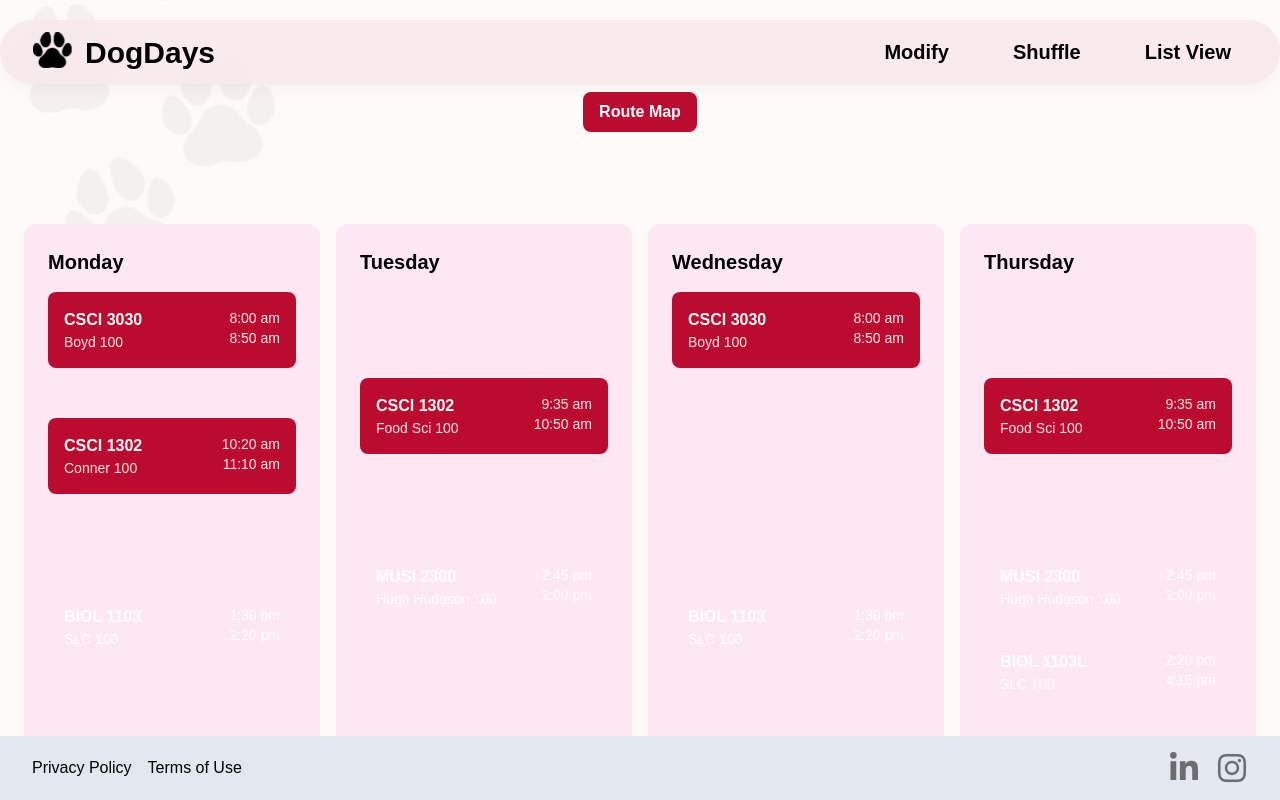
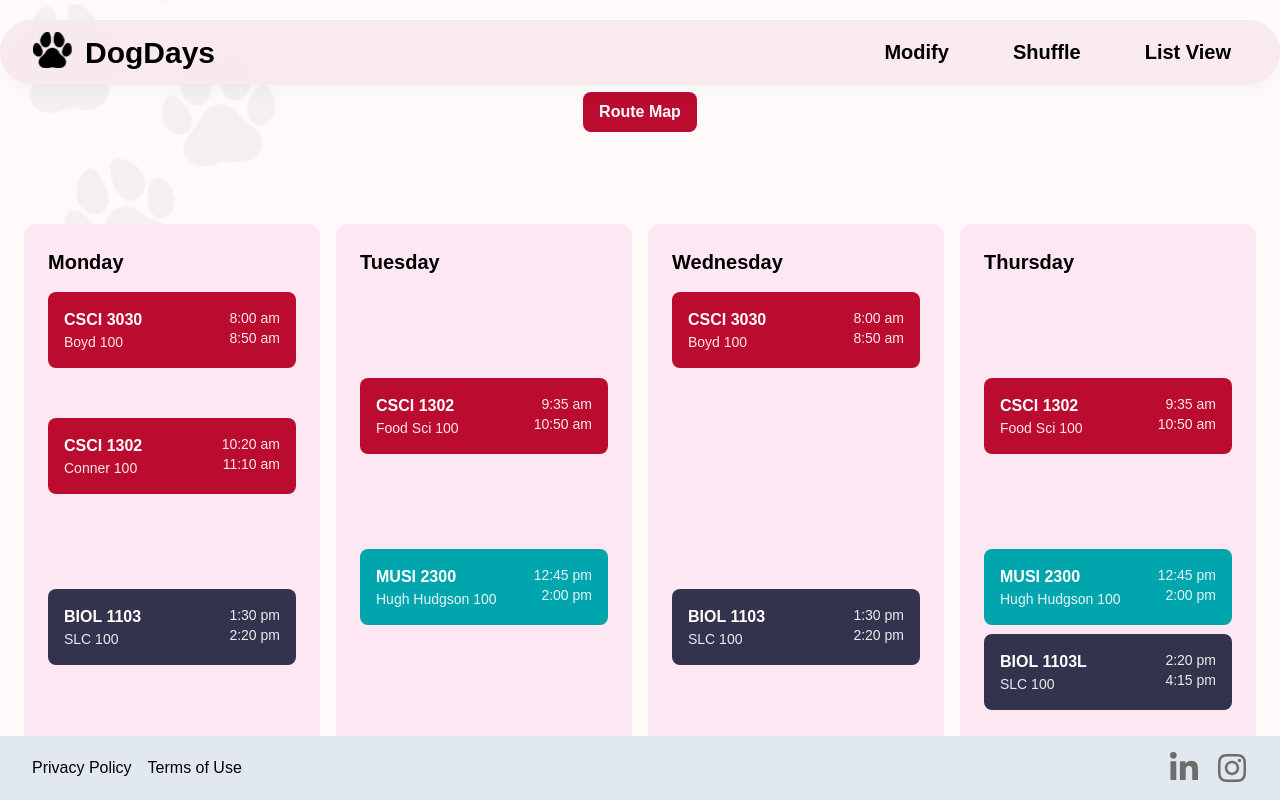
Before and after one commit to DevDogs-UGA/Optimal-Schedule-Builder, a Next.js app in the folder frontend/: page /schedules in a window 1280 px wide. Shown: the top 800 px of the page. Built offline with nearby package versions, Linux system fonts and the light colour scheme.

Commit message:
Fixed colors not displaying on course blocks
The issue was with the same color variable being applied to background and border colors. I have noted that these are formatted differently.

```diff
--- a/frontend/src/app/components/schedules/DayClass.tsx
+++ b/frontend/src/app/components/schedules/DayClass.tsx
@@ -118,14 +118,15 @@ function CourseInfo({
   maxSeats,
   waitlist,
   bgColor,
+  borderColor,
   timeStart,
   timeEnd,
   currentDay,
   otherTimes,
 }: DayClassProps) {
   // Borders
-  const outerBorder = `border-b-2 border-r-2 border-l-2 border-${bgColor} rounded-3xl`;
-  const innerBorder = `border-r-2 border-${bgColor}`;
+  const outerBorder = `border-b-2 border-r-2 border-l-2 ${borderColor} rounded-3xl`;
+  const innerBorder = `border-r-2 ${borderColor}`;
   // Dynamic dimensions based on browser window size
   const { width, height } = useResize();
   // Store class times and locations for the whole week
@@ -151,7 +152,7 @@ function CourseInfo({
         }}
       >
         {/* Header: Course name and CRN */}
-        <div className={`relative z-50 bg-${bgColor} rounded-3xl p-8`}>
+        <div className={`relative z-50 ${bgColor} rounded-3xl p-8`}>
           <div className="text-right font-bold text-white/90">
             <p>CRN: {crn}</p>
           </div>
@@ -300,6 +301,7 @@ export default function DayClass({
   maxSeats,
   waitlist,
   bgColor,
+  borderColor,
   timeStart,
   timeEnd,
   timeDifference,
@@ -315,7 +317,7 @@ export default function DayClass({
   return (
     <div className={`relative ${className}`} onClick={courseBlockInfo}>
       <div
-        className={`w-full rounded-lg p-4 transition duration-150 ease-in-out hover:bg-black bg-${bgColor} flex justify-between`}
+        className={`w-full rounded-lg p-4 transition duration-150 ease-in-out hover:bg-black ${bgColor} flex justify-between`}
         style={{
           position: "absolute",
           top: timeDifference ? `${timeDifference * 0.9}px` : "0px",
@@ -349,6 +351,7 @@ export default function DayClass({
           maxSeats={maxSeats}
           waitlist={waitlist}
           bgColor={bgColor}
+          borderColor={borderColor}
           timeStart={timeStart}
           timeEnd={timeEnd}
           timeDifference={timeDifference}
--- a/frontend/src/app/schedules/page.tsx
+++ b/frontend/src/app/schedules/page.tsx
@@ -27,8 +27,8 @@ export default function SchedulePage() {
         openSeats: 100,
         maxSeats: 100,
         waitlist: 0,
-        bgColor: "bulldog-red",
-
+        bgColor: "bg-bulldog-red",
+        borderColor: "border-bulldog-red",
         currentDay: "MW",
         otherTimes: ["F", "8:00 - 8:50 am", "Chemistry 100"],
       },
@@ -51,8 +51,8 @@ export default function SchedulePage() {
         openSeats: 100,
         maxSeats: 100,
         waitlist: 0,
-        bgColor: "bulldog-red",
-
+        bgColor: "bg-bulldog-red",
+        borderColor: "border-bulldog-red",
         currentDay: "M",
         otherTimes: ["TR", "9:35 am - 10:50 am", "Food Sci 100"],
       },
@@ -75,7 +75,8 @@ export default function SchedulePage() {
         openSeats: 100,
         maxSeats: 100,
         waitlist: 0,
-        bgColor: "lake-herrick",
+        bgColor: "bg-dev-dog-blue",
+        borderColor: "border-dev-dog-blue",
 
         currentDay: "MWF",
         otherTimes: ["", "", ""],
@@ -101,8 +102,8 @@ export default function SchedulePage() {
         openSeats: 100,
         maxSeats: 100,
         waitlist: 0,
-        bgColor: "bulldog-red",
-
+        bgColor: "bg-bulldog-red",
+        borderColor: "border-bulldog-red",
         currentDay: "TR",
         otherTimes: ["M", "10:20 am - 11:10 am", "Conner 100"],
       },
@@ -126,8 +127,8 @@ export default function SchedulePage() {
         openSeats: 100,
         maxSeats: 100,
         waitlist: 0,
-        bgColor: "lake-herrick",
-
+        bgColor: "bg-lake-herrick",
+        borderColor: "border-lake-herrick",
         currentDay: "TR",
         otherTimes: ["", "", ""],
       },
@@ -152,8 +153,8 @@ export default function SchedulePage() {
         openSeats: 100,
         maxSeats: 100,
         waitlist: 0,
-        bgColor: "bulldog-red",
-
+        bgColor: "bg-bulldog-red",
+        borderColor: "border-bulldog-red",
         currentDay: "MW",
         otherTimes: ["F", "8:00 am - 8:50 am", "Chemistry 100"],
       },
@@ -176,8 +177,8 @@ export default function SchedulePage() {
         openSeats: 100,
         maxSeats: 100,
         waitlist: 0,
-        bgColor: "lake-herrick",
-
+        bgColor: "bg-dev-dog-blue",
+        borderColor: "border-dev-dog-blue",
         currentDay: "MWF",
         otherTimes: ["", "", ""],
       },
@@ -202,8 +203,8 @@ export default function SchedulePage() {
         openSeats: 100,
         maxSeats: 100,
         waitlist: 0,
-        bgColor: "bulldog-red",
-
+        bgColor: "bg-bulldog-red",
+        borderColor: "border-bulldog-red",
         currentDay: "TR",
         otherTimes: ["M", "10:20 am - 11:10 am", "Conner 100"],
       },
@@ -226,8 +227,8 @@ export default function SchedulePage() {
         openSeats: 100,
         maxSeats: 100,
         waitlist: 0,
-        bgColor: "lake-herrick",
-
+        bgColor: "bg-lake-herrick",
+        borderColor: "border-lake-herrick",
         currentDay: "TR",
         otherTimes: ["", "", ""],
       },
@@ -250,8 +251,8 @@ export default function SchedulePage() {
         openSeats: 100,
         maxSeats: 100,
         waitlist: 0,
-        bgColor: "lake-herrick",
-
+        bgColor: "bg-dev-dog-blue",
+        borderColor: "border-dev-dog-blue",
         currentDay: "R",
         otherTimes: ["", "", ""],
       },
@@ -263,7 +264,7 @@ export default function SchedulePage() {
         className: "Computing, Ethics, and Society",
         description: "The course description will be displayed here.",
         locationLong: "Boyd Research and Education Center 100",
-        locationShort: "Boyd 100",
+        locationShort: "Chemistry 100",
         prereq: "ENGL 1102",
         coreq: "",
         professor: "John Doe",
@@ -276,8 +277,8 @@ export default function SchedulePage() {
         openSeats: 100,
         maxSeats: 100,
         waitlist: 0,
-        bgColor: "bulldog-red",
-
+        bgColor: "bg-bulldog-red",
+        borderColor: "border-bulldog-red",
         currentDay: "F",
         otherTimes: ["MW", "8:00 - 8:50 am", "Boyd 100"],
       },
@@ -300,8 +301,8 @@ export default function SchedulePage() {
         openSeats: 100,
         maxSeats: 100,
         waitlist: 0,
-        bgColor: "bulldog-red",
-
+        bgColor: "bg-dev-dog-blue",
+        borderColor: "border-dev-dog-blue",
         currentDay: "MWF",
         otherTimes: ["", "", ""],
       },
--- a/frontend/src/types/scheduleTypes.ts
+++ b/frontend/src/types/scheduleTypes.ts
@@ -18,6 +18,7 @@ interface ClassData {
   waitlist: number;
 
   bgColor: string;
+  borderColor: string;
 
   timeStart: string;
   timeEnd: string;
```
